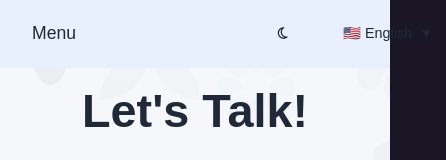
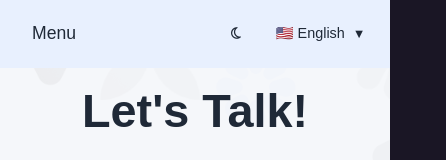
Before and after one commit to PedrorFelix/LearningReact, a React (Create React App) app: page /LearningReact/contact in a window 390 px wide. Shown: the top 160 px of the page, 446 px wide, since content can reach past the window. Built offline with nearby package versions, Linux system fonts and the light colour scheme; a web font is replaced by a local one.

Commit message:
tweaks to context switchers positioning

```diff
--- a/src/pages/NavBar.js
+++ b/src/pages/NavBar.js
@@ -39,8 +39,10 @@ export function NavBar() {
           className={location.pathname ==="/contact" ? "active-btn" : "not-active-btn"}
           onClick={() => AutoCloseNav("/contact")}>{t('navBar.contactBtn')}</button>
         </div>
-        <ThemeSwitcher />
-        <LanguageSwitcher />
+        <div className="nav-controls">
+          <ThemeSwitcher />
+          <LanguageSwitcher />
+        </div>
 
       </nav>
   );
--- a/src/pages/styles/NavBar.css
+++ b/src/pages/styles/NavBar.css
@@ -53,6 +53,12 @@
   color: var(--text-primary);
 }
 
+.nav-controls {
+  display: flex;
+  align-items: center;
+  gap: 5rem;
+}
+
 @media (max-width: 700px){
   .hamburger-btn{
     display:flex;
@@ -94,4 +100,9 @@
     font-size: 1.1rem !important;
   }
 
+  .nav-controls {
+    gap: 1.5rem;
+    margin-right: 2rem;
+  }
+
 }
--- a/src/pages/styles/ThemeSwitcher.css
+++ b/src/pages/styles/ThemeSwitcher.css
@@ -1,12 +1,13 @@
 .theme-switcher-btn {
   position: relative;
   display: flex;
-  left: 30%
+  left: 30%;
+  padding:0;
+  margin:0;
 }
 
 @media (max-width: 700px) {
   .language-switcher {
     left: 20%
   }
-
 }
```
